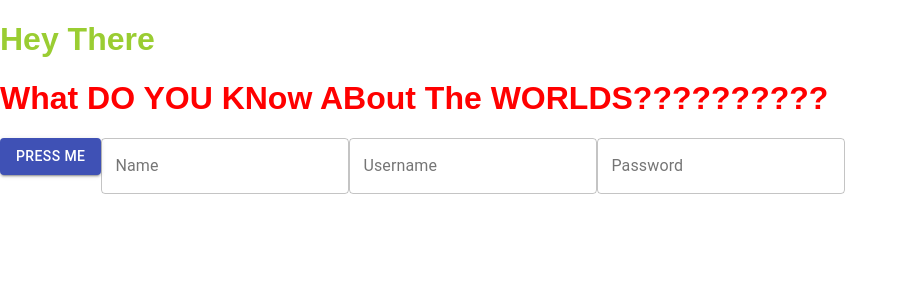
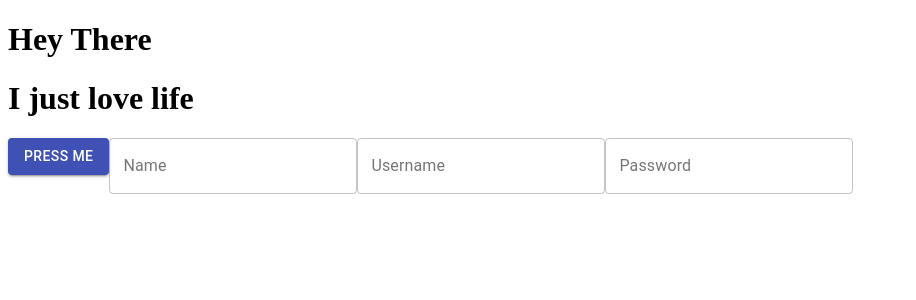
Before and after one commit to tyler-knapp/simpleRestEndPoint, a React (Create React App) app in the folder my-app/: page / in a window 1280 px wide. Shown: the top 300 px of the page, without its empty margins (0-916 px from the left). Built offline with nearby package versions, Linux system fonts and the light colour scheme.

Commit message:
installed ts-loader

```diff
--- a/my-app/package.json
+++ b/my-app/package.json
@@ -47,6 +47,7 @@
     "@types/react": "^17.0.39",
     "@types/react-dom": "^17.0.11",
     "cypress": "^9.3.1",
+    "ts-loader": "^9.2.6",
     "typescript": "^4.5.5",
     "webpack": "^5.68.0",
     "webpack-cli": "^4.9.2"
--- a/my-app/src/App.css
+++ /dev/null
@@ -1,8 +0,0 @@
-h1{
-    color: yellowgreen;
-    font-family: Arial, Helvetica, sans-serif;
-}
-
-header{
-    color:aquamarine;
-}
--- a/my-app/src/App.tsx
+++ b/my-app/src/App.tsx
@@ -1,13 +1,12 @@
 import * as React from 'react';
 import {Button, TextField} from '@material-ui/core';
 import Header from './component/header';
-import './App.css'
 
 function App() {
   return (
     <div className="App">
       <h1>Hey There</h1>
-      <Header text="What DO YOU KNow ABout The WORLDS??????????"/>
+      <Header text="I just love life"/>
       <Button color="primary" variant="contained">PRESS ME</Button>
       <TextField id="name" label="Name" variant="outlined" />
       <TextField id="username" label="Username" variant="outlined" />
--- a/my-app/src/component/Header.tsx
+++ b/my-app/src/component/Header.tsx
@@ -1,5 +1,4 @@
 import * as React from "react";
-import '../index.css'
 
 //props are a way to pass data to component from parent. Static data.
 function Header(props){
--- a/my-app/src/index.css
+++ /dev/null
@@ -1,21 +0,0 @@
-body {
-  margin: 0;
-  font-family: -apple-system, BlinkMacSystemFont, 'Segoe UI', 'Roboto', 'Oxygen',
-    'Ubuntu', 'Cantarell', 'Fira Sans', 'Droid Sans', 'Helvetica Neue',
-    sans-serif;
-  -webkit-font-smoothing: antialiased;
-  -moz-osx-font-smoothing: grayscale;
-}
-
-.primary-header{
-  color: red;
-}
-
-h1{
-  color: yellow;
-}
-
-code {
-  font-family: source-code-pro, Menlo, Monaco, Consolas, 'Courier New',
-    monospace;
-}
--- a/my-app/webpack.config.js
+++ b/my-app/webpack.config.js
@@ -1,5 +1,4 @@
 const path = require('path');
-const { isBundle } = require('typescript');
 
 module.exports = {
     entry: "./src/index.tsx",
```
Also changed, not shown: 2 other files (tests, documents, lock files or other folders).
